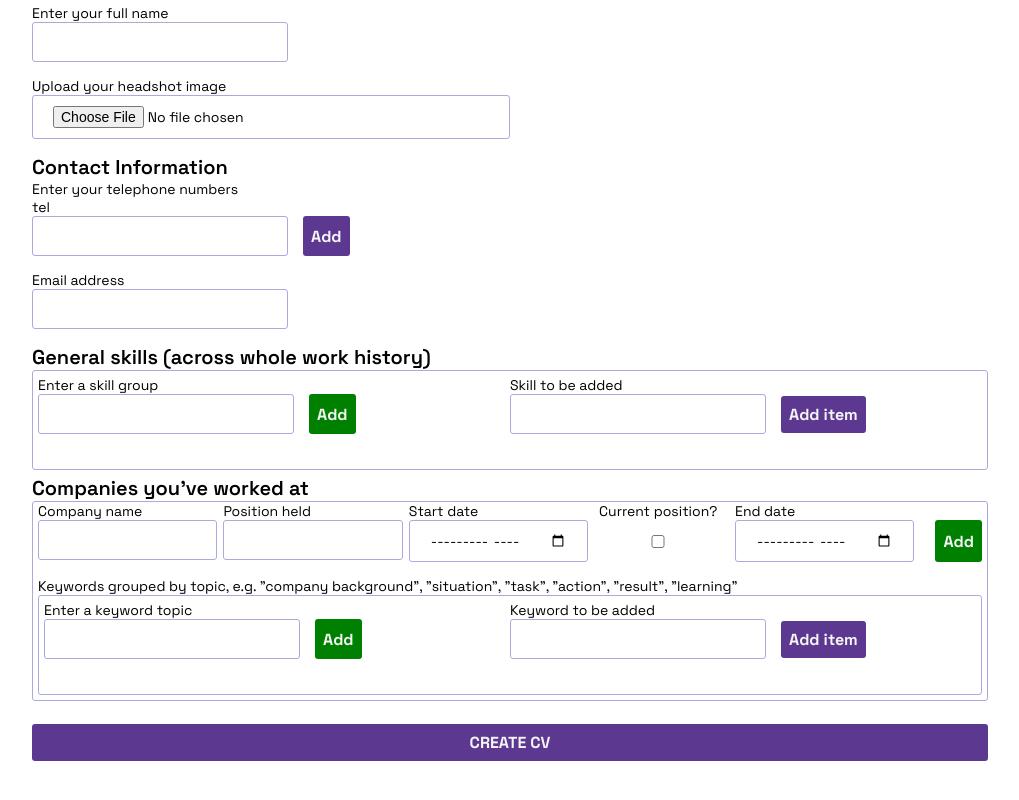
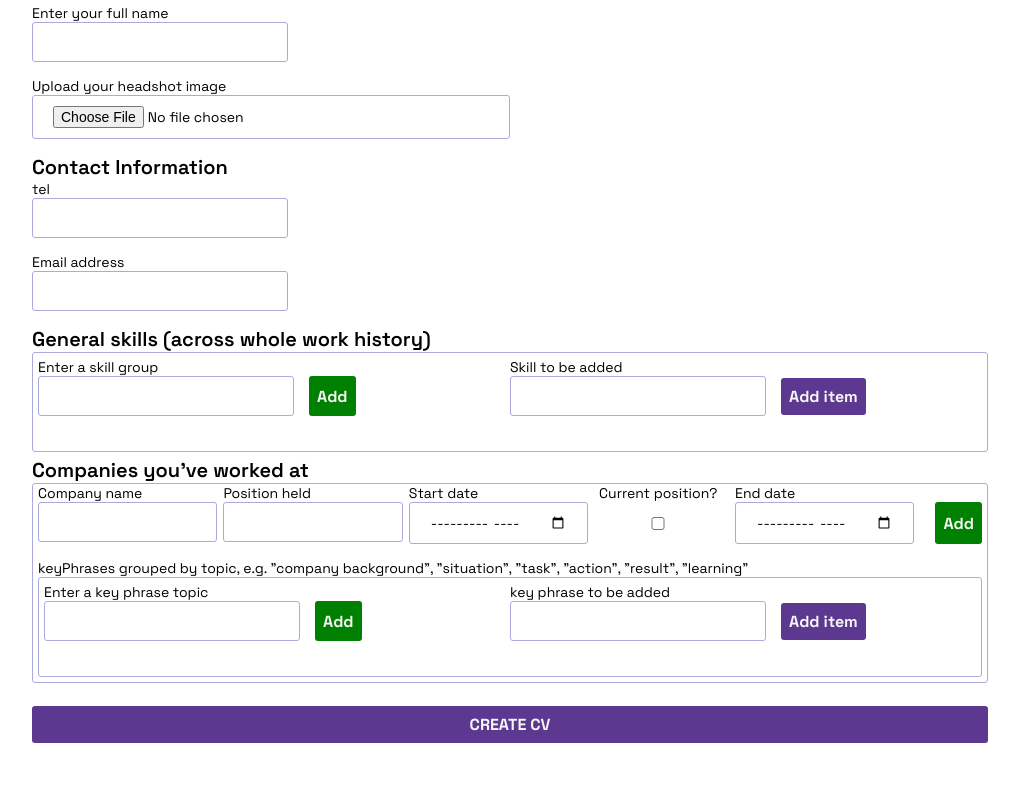
Before and after one commit to chezearth-personal/cv-builder, a React (Create React App) app in the folder client/: page / in a window 1280 px wide. Shown: the part 406-1206 px from the top of the page, without its empty margins (130-1149 px from the left). Built offline with nearby package versions, Linux system fonts and the light colour scheme.

Commit message:
Changed 'keyword(s)' to 'keyPhrase(s)', removed some logging and deleted old code

```diff
--- a/client/src/components/home/Home.js
+++ b/client/src/components/home/Home.js
@@ -14,39 +14,39 @@ const Home = ({ setResult }) => {
     startDate: '',
     endDate: '',
     isCurrent: false,
-    keywordGroups: []
+    keyPhraseGroups: []
   };
   const [fullName, setFullName] = useState('');
   const [headShot, setHeadShot] = useState(null);
-  const [tels, setTels] = useState([{ telNumber: '', telType: '' }]);
+  const [tel, setTel] = useState('');
   const [email, setEmail] = useState('');
   const [skillGroups, setSkillGroups] = useState([{ name: '', itemList: [] }]);
   const [loading, setLoading] = useState(false);
   const [companies, setCompanies] = useState([initCompany]);
   const navigate = useNavigate();
   /** Updates the state with user's input */
-  const handleAddTel = () =>
-    setTels([ ...tels, { telNumber: '', telType: '' }]);
+  // const handleAddTel = () =>
+    // setTels([ ...tels, { telNumber: '', telType: '' }]);
   /** Removes a selected item from the list */
-  const handleRemoveTel = (index) => {
-    const list = [...tels];
-    list.splice(index, 1);
-    setTels(list);
-  }
+  // const handleRemoveTel = (index) => {
+    // const list = [...tels];
+    // list.splice(index, 1);
+    // setTels(list);
+  // }
   /** Updates an item within the list */
-  const handleUpdateTel = (e, index) => {
-    const {name, value } = e.target;
-    const list = [...tels];
-    list[index][name] = value;
-    setTels(list);
-  }
+  // const handleUpdateTel = (e, index) => {
+    // const {name, value } = e.target;
+    // const list = [...tels];
+    // list[index][name] = value;
+    // setTels(list);
+  // }
   /** Submit the form */
   const handleFormSubmit = (e) => {
     e.preventDefault();
     const formData = new FormData();
     headShot && formData.append('headshotImage', headShot, headShot.name);
     formData.append('fullName', fullName);
-    formData.append('tels', JSON.stringify(tels));
+    formData.append('tel', tel);
     formData.append('email', email);
     formData.append('skillGroups', JSON.stringify(skillGroups));
     formData.append('companyDetails', JSON.stringify(companies));
@@ -107,36 +107,14 @@ const Home = ({ setResult }) => {
           onChange={e => setHeadShot(e.target.files[0])}
         />
         <h3>Contact Information</h3>
-        <div className='listItems'>Enter your telephone numbers
-          {tels.map((tel, index) => (
-            <div className='nestedContainer' key={index}>
-              <div className='listItem'>
-                <div className='text__group'>
-                  <label htmlFor={`telNumber_${index}`}>tel</label>
-                  <input
-                    type='tel'
-                    required
-                    name={`telNumber_${index}`}
-                    id={`telNumber_${index}`}
-                    onChange={e => handleUpdateTel(e, index)}
-                  />
-                </div>
-              </div>
-              <div className='btn__group'>
-                {tels.length - 1 === index && tels.length < 4 && (
-                  <button id='addBtn' onClick={handleAddTel}>
-                    Add
-                  </button>
-                )}
-                {tels.length > 1 && (
-                  <button id='deleteBtn' onClick={() => handleRemoveTel(index)}>
-                    Delete
-                  </button>
-                )}
-              </div>
-            </div>
-          ))}
-        </div>
+        <label htmlFor='{telNumber}'>tel</label>
+        <input
+          type='tel'
+          required
+          name='telNumber'
+          id='telNumber'
+          onChange={(e) => setTel(e.target.value)}
+        />
         <label htmlFor='email'>Email address</label>
         <input
           type='email'
@@ -170,10 +148,33 @@ const Home = ({ setResult }) => {
 
 export default Home;
 
-
-          // addCompany={handleAddCompany}
-          // updateCompany={handleUpdateCompany}
-          // removeCompany={handleRemoveCompany}
-
-          // keywordGroups={keywordGroups}
-          // setKeywordGroups={setKeywordGroups}
+        // <div className='listItems'>Enter your telephone numbers
+          // {tels.map((tel, index) => (
+            // <div className='nestedContainer' key={index}>
+              // <div className='listItem'>
+                // <div className='text__group'>
+                  // <label htmlFor={`telNumber_${index}`}>tel</label>
+                  // <input
+                    // type='tel'
+                    // required
+                    // name={`telNumber_${index}`}
+                    // id={`telNumber_${index}`}
+                    // onChange={e => handleUpdateTel(e, index)}
+                  // />
+                // </div>
+              // </div>
+              // <div className='btn__group'>
+                // {tels.length - 1 === index && tels.length < 4 && (
+                  // <button id='addBtn' onClick={handleAddTel}>
+                    // Add
+                  // </button>
+                // )}
+                // {tels.length > 1 && (
+                  // <button id='deleteBtn' onClick={() => handleRemoveTel(index)}>
+                    // Delete
+                  // </button>
+                // )}
+              // </div>
+            // </div>
+          // ))}
+        // </div>
--- a/client/src/components/home/item-group/ItemGroups.js
+++ b/client/src/components/home/item-group/ItemGroups.js
@@ -12,7 +12,6 @@ export default function ItemGroups({ itemGroups, setItemGroups, updateParent, ..
       const list = [...itemGroups];
       list[index]['name'] = value;
       setItemGroups(list);
-      console.log('updateParent =', updateParent);
       if (updateParent) {
         updateParent(list);
       }
--- a/client/src/components/home/work-history/Company.js
+++ b/client/src/components/home/work-history/Company.js
@@ -6,19 +6,12 @@ export default function Company({
   updateCompany,
   removeCompany,
   company,
-  // keywordGroups,
-  // setKeywordGroups,
   ...props
 }) {
-  const [ keywordGroups, setKeywordGroups ] = useState([{ name: '', itemList: [] }]);
-  // console.log('company =', company);
-  // console.log('props.index =', props.index);
-  // console.log('props.numCompanies =', props.numCompanies);
+  const [ keyPhraseGroups, setkeyPhraseGroups ] = useState([{ name: '', itemList: [] }]);
   const handleUpdateGroupItems = (list) => {
-    console.log('list =', list);
-    // console.log('deconstructed list =', [...list]);
-    // setKeywordGroups(list);
-    company.keywordGroups = list; //
+    // console.log('list =', list);
+    company.keyPhraseGroups = list; //
   }
   return (
     <div className='compositeContainer'>
@@ -64,7 +57,6 @@ export default function Company({
               <input
                 className='check__company'
                 type='checkbox'
-                // required
                 name='isCurrent'
                 id={`isCurrent_${props.index}`}
                 onChange={e => updateCompany(e, props.index)}
@@ -98,13 +90,13 @@ export default function Company({
           </div>
         </div>
         <ItemGroups
-          itemGroups={keywordGroups}
-          setItemGroups={setKeywordGroups}
+          itemGroups={keyPhraseGroups}
+          setItemGroups={setkeyPhraseGroups}
           updateParent={handleUpdateGroupItems}
-          name='keywordGroups'
-          description='Keywords grouped by topic, e.g. "company background", "situation", "task", "action", "result", "learning"'
-          pillGroupLabel='Enter a keyword topic'
-          pillItemLabel='Keyword to be added'
+          name='keyPhraseGroups'
+          description='keyPhrases grouped by topic, e.g. "company background", "situation", "task", "action", "result", "learning"'
+          pillGroupLabel='Enter a key phrase topic'
+          pillItemLabel='key phrase to be added'
         />
       </div>
     </div>
```
Also changed, not shown: client/src/components/home/work-history/Companies.js (+1 -16 lines), 2 other files (tests, documents, lock files or other folders).
